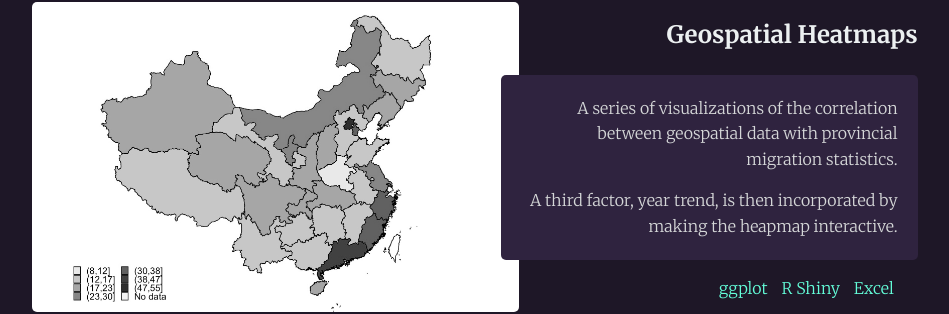
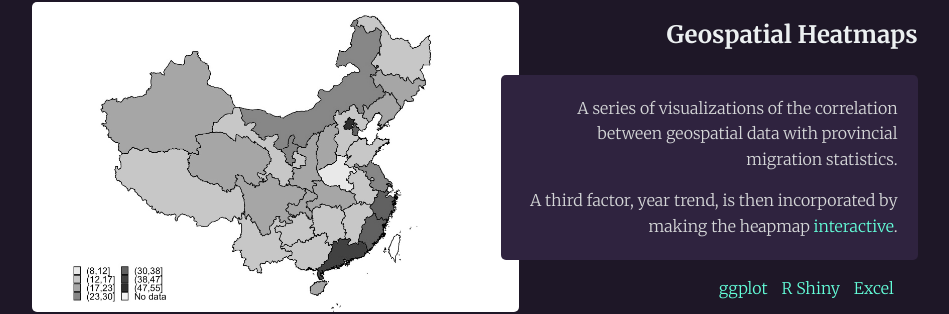
Before and after one commit to xinranliu2002/static-web, a plain HTML site: page index.html in a window 1280 px wide. Shown: the part 3239-3553 px from the top of the page, without its empty margins (180-1129 px from the left). Drawn offline with Linux system fonts and the light colour scheme.

Commit message:
Update index.html

```diff
--- a/index.html
+++ b/index.html
@@ -151,7 +151,7 @@
                     <h2>Geospatial Heatmaps</h2>
                     <div class = "project3-description">
                         <p>A series of visualizations of the correlation between geospatial data with provincial migration statistics. </p>
-                        <p>A third factor, year trend, is then incorporated by making the heapmap interactive.</p>
+                        <p>A third factor, year trend, is then incorporated by making the heapmap <a class="references" href="https://xin02.shinyapps.io/heatmap/" target="_blank"> interactive</a>.</p>
                     </div>
                     <ul>
                         <li>ggplot</li>
```
